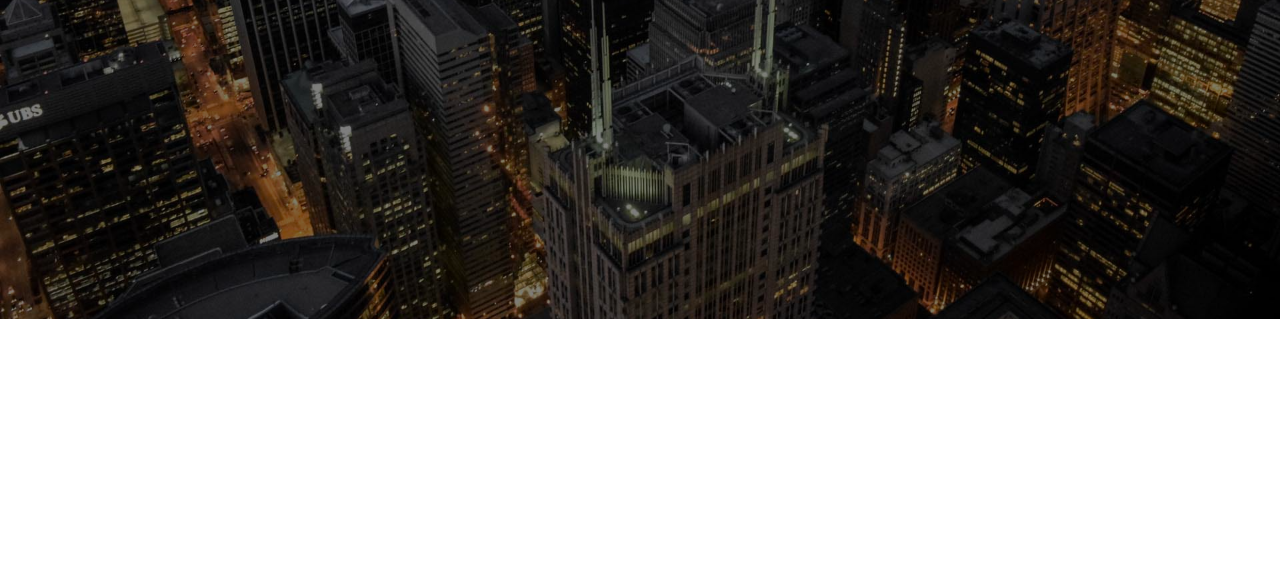
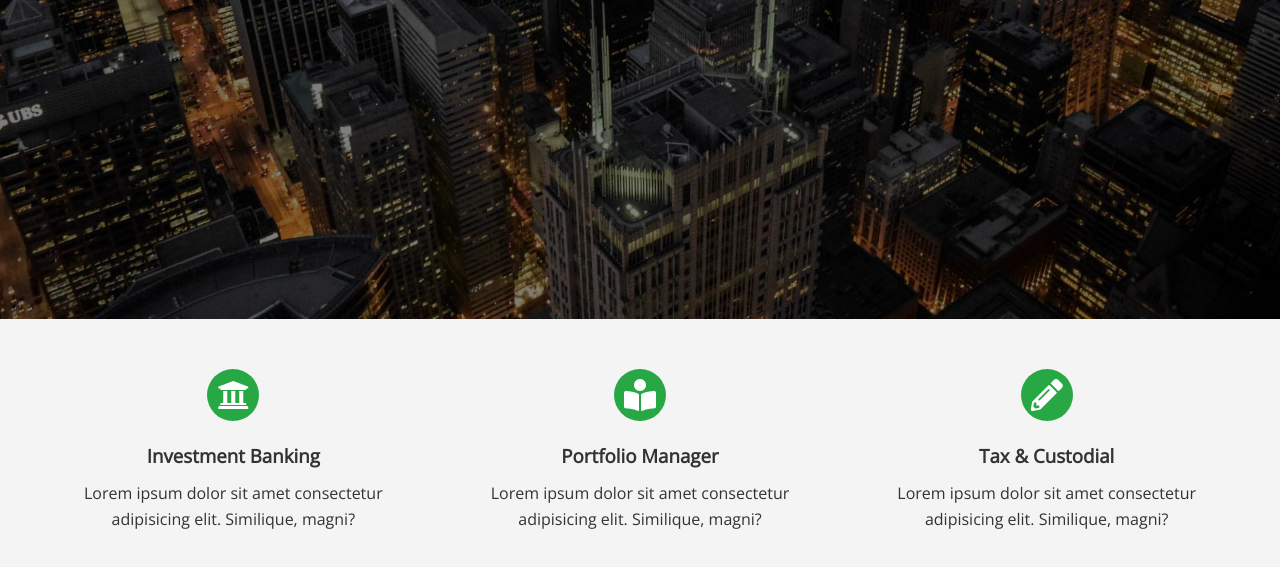
Before and after one commit to solomzi-msj/Edge_Ledger, a plain HTML site: page index.html in a window 1280 px wide. Shown: the part 481-1048 px from the top of the page. Before the commit the page ends 800 px from the top, so only its background shows below. Drawn offline with nearby package versions, Linux system fonts and the light colour scheme.

Commit message:
Added Icon section

```diff
--- a/css/main.css
+++ b/css/main.css
@@ -101,3 +101,17 @@ div.content h1 {
 div.content p {
     font-size: 22px;
 }
+
+/* Icon section */
+section.icons {
+    padding: 30px;
+    text-align: center;
+}
+
+section.icons i {
+    background-color: #28a745;
+    color: #fff;
+    padding: 10px;
+    margin-bottom: 20px;
+    border-radius: 50%;
+}
--- a/css/utilities.css
+++ b/css/utilities.css
@@ -38,4 +38,12 @@
 /* Flex rows */
 .flex-items {
     display: flex;
+    justify-content: center;
+    align-items: center;
+    text-align: center;
+    height: 100%;
 }
+
+.flex-items > div {
+    padding: 20px;
+}
--- a/index.html
+++ b/index.html
@@ -29,5 +29,33 @@
             <a href="#" class="btn"><i class="fas fa-chevron-right"></i> Read More</a>
         </div>
     </header>
+    <!-- Icons Section -->
+    <main>
+        <section class="icons bg-light">
+            <div class="flex-items">
+                <div>
+                    <i class="fas fa-university fa-2x"></i>
+                    <div>
+                        <h3>Investment Banking</h3>
+                        <p>Lorem ipsum dolor sit amet consectetur adipisicing elit. Similique, magni?</p>
+                    </div>
+                </div>
+                <div>
+                    <i class="fas fa-book-reader fa-2x"></i>
+                    <div>
+                        <h3>Portfolio Manager</h3>
+                        <p>Lorem ipsum dolor sit amet consectetur adipisicing elit. Similique, magni?</p>
+                    </div>
+                </div>
+                <div>
+                    <i class="fas fa-pencil-alt fa-2x"></i>
+                    <div>
+                        <h3>Tax & Custodial</h3>
+                        <p>Lorem ipsum dolor sit amet consectetur adipisicing elit. Similique, magni?</p>
+                    </div>
+                </div>
+            </div>
+        </section>
+    </main>
 </body>
 </html>
```
